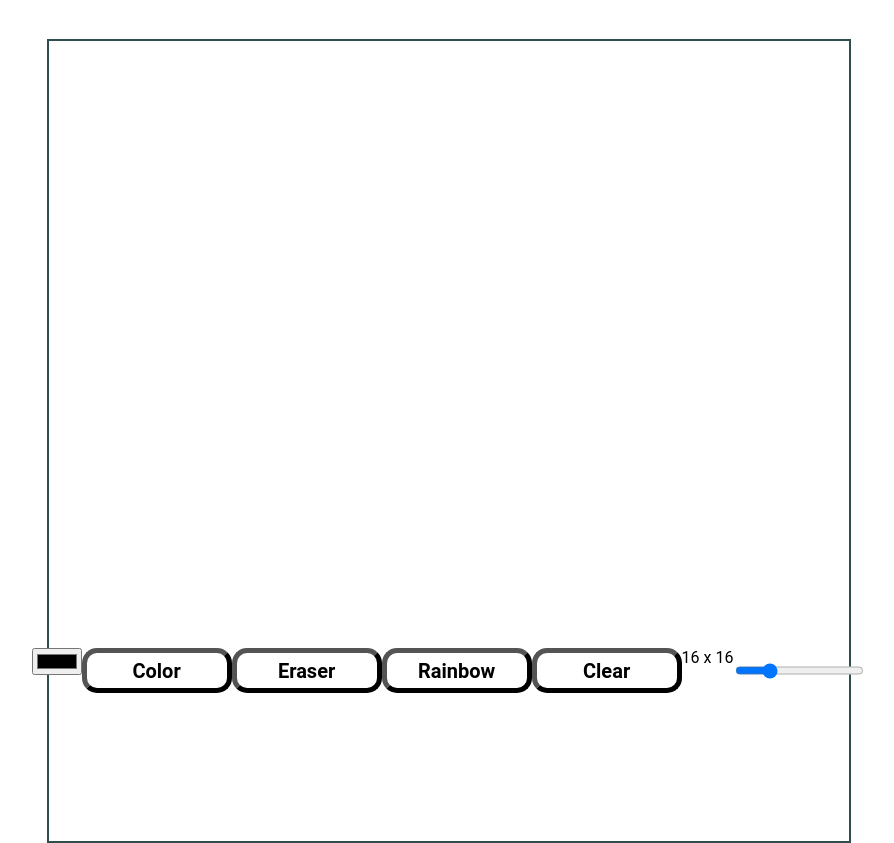
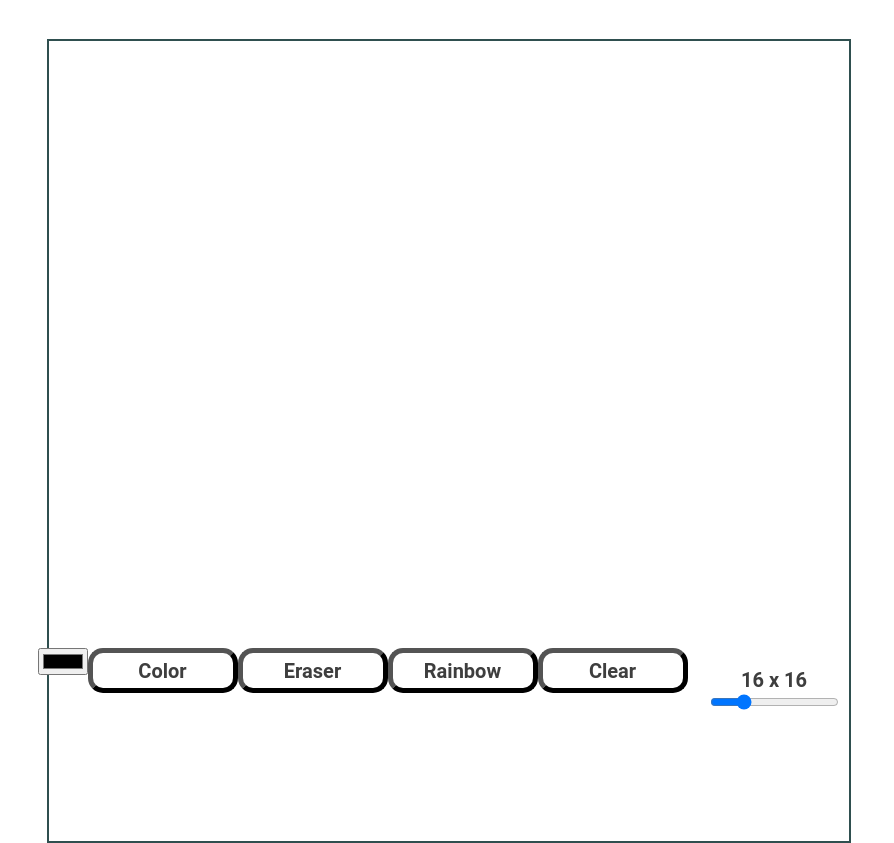
Before and after one commit to everett-moore/etch-a-sketch, a plain HTML site: page index.html in a window 1280 px wide. Shown: the whole page, without its empty margins (191-1085 px from the left). Drawn offline with Linux system fonts and the light colour scheme.

Commit message:
Style grid dimensions text

```diff
--- a/index.html
+++ b/index.html
@@ -17,8 +17,10 @@
     <button id="eraser"></button>
     <button id="rainbowButton"></button>
     <button id="clearButton"></button>
+    <div id="gridDimensions">
     <div id="dimensionNum"></div>
     <input id="gridSlider" type="range" min="1" max="64" value="16"></input>
+    </div>
     </div>
     <script src="./script.js"></script>
   </body>
--- a/styles.css
+++ b/styles.css
@@ -1,10 +1,10 @@
 * {
   font-family: "Roboto", sans-serif;
+  color: rgb(62, 62, 62);
 }
 
 h1 {
   font-size: 90px;
-  color: rgb(62, 62, 62);
 }
 
 #canvas {
@@ -37,3 +37,12 @@ button {
   font-weight: bold;
   background-color: white;
 }
+
+#gridDimensions {
+  display: flex;
+  flex-direction: column;
+  text-align: center;
+  margin: 20px;
+  font-weight: bold;
+  font-size: 20px;
+}
```
